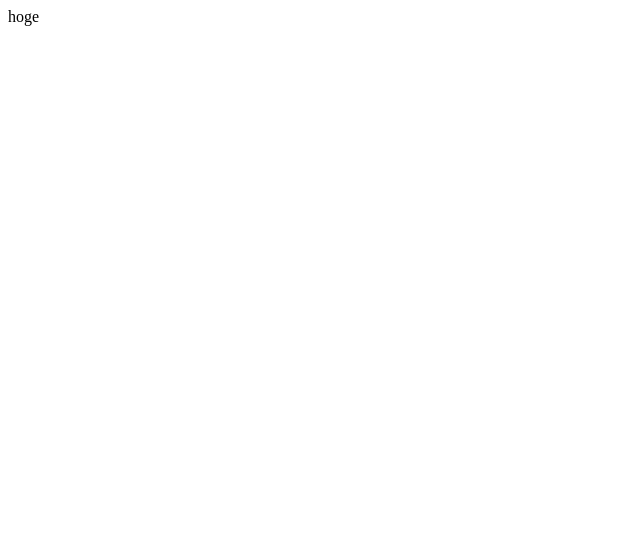
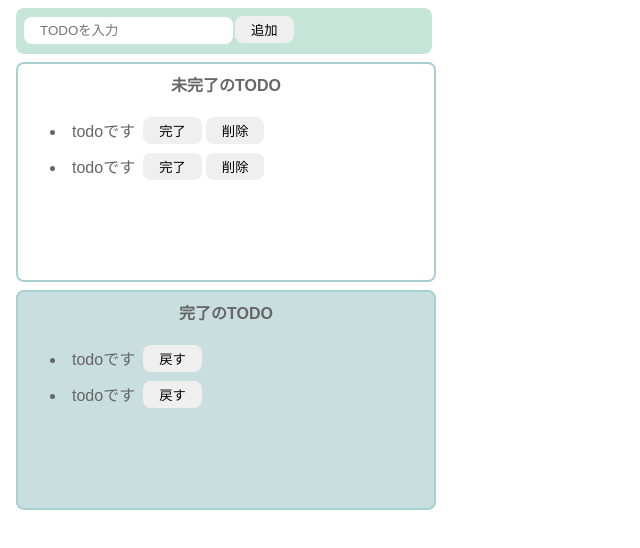
Before and after one commit to nagisora/react-basis, a React (Vite) app: page / in a window 1280 px wide. Shown: the top 548 px of the page, without its empty margins (0-640 px from the left). Built offline with nearby package versions, Linux system fonts and the light colour scheme.

Commit message:
マークアップ完了

```diff
--- a/src/Todo.jsx
+++ b/src/Todo.jsx
@@ -3,7 +3,46 @@
 export const Todo = () => {
     return (
         <div>
-            hoge
+            <div className="input-area">
+                <input placeholder="TODOを入力" />
+                <button>追加</button>
+            </div>
+            <div className="incomplete-area">
+                <p className="title">未完了のTODO</p>
+                <ul>
+                    <li>
+                        <div className="list-row">
+                            <p className="todo-item">todoです</p>
+                            <button>完了</button>
+                            <button>削除</button>
+                        </div>
+                    </li>
+                    <li>
+                        <div className="list-row">
+                            <p className="todo-item">todoです</p>
+                            <button>完了</button>
+                            <button>削除</button>
+                        </div>
+                    </li>
+                </ul>
+            </div>
+            <div className="complete-area">
+                <p className="title">完了のTODO</p>
+                <ul>
+                    <li>
+                        <div className="list-row">
+                            <p className="todo-item">todoです</p>
+                            <button>戻す</button>
+                        </div>
+                    </li>
+                    <li>
+                        <div className="list-row">
+                            <p className="todo-item">todoです</p>
+                            <button>戻す</button>
+                        </div>
+                    </li>
+                </ul>
+            </div>
         </div>
     )
 }
--- a/src/styles.css
+++ b/src/styles.css
@@ -0,0 +1,66 @@
+body {
+    font-family: sans-serif;
+    color: #666;
+  }
+
+  input {
+    border-radius: 8px;
+    border: none;
+    padding: 6px 16px;
+  }
+
+  button {
+    border-radius: 8px;
+    border: none;
+    padding: 4px 16px;
+    margin: 0px 2px;
+  }
+
+  button:hover {
+    background-color: #79a8a9;
+    color: #fff;
+    cursor: pointer;
+  }
+
+.input-area {
+    background-color: #c6e5d9;
+    width: 400px;
+    height: 30px;
+    padding: 8px;
+    margin: 8px;
+    border-radius: 8px;
+  }
+
+  .incomplete-area {
+    border: 2px solid #aacfd0;
+    width: 400px;
+    min-height: 200px;
+    padding: 8px;
+    margin: 8px;
+    border-radius: 8px;
+  }
+
+  .complete-area {
+    border: 2px solid #aacfd0;
+    width: 400px;
+    min-height: 200px;
+    padding: 8px;
+    margin: 8px;
+    border-radius: 8px;
+    background-color: #c9dede;
+  }
+
+  .title {
+    text-align: center;
+    margin-top: 0;
+    font-weight: bold;
+  }
+
+  .list-row {
+    display: flex;
+    align-items: center;
+  }
+
+  .todo-item {
+    margin: 6px;
+  }
```
